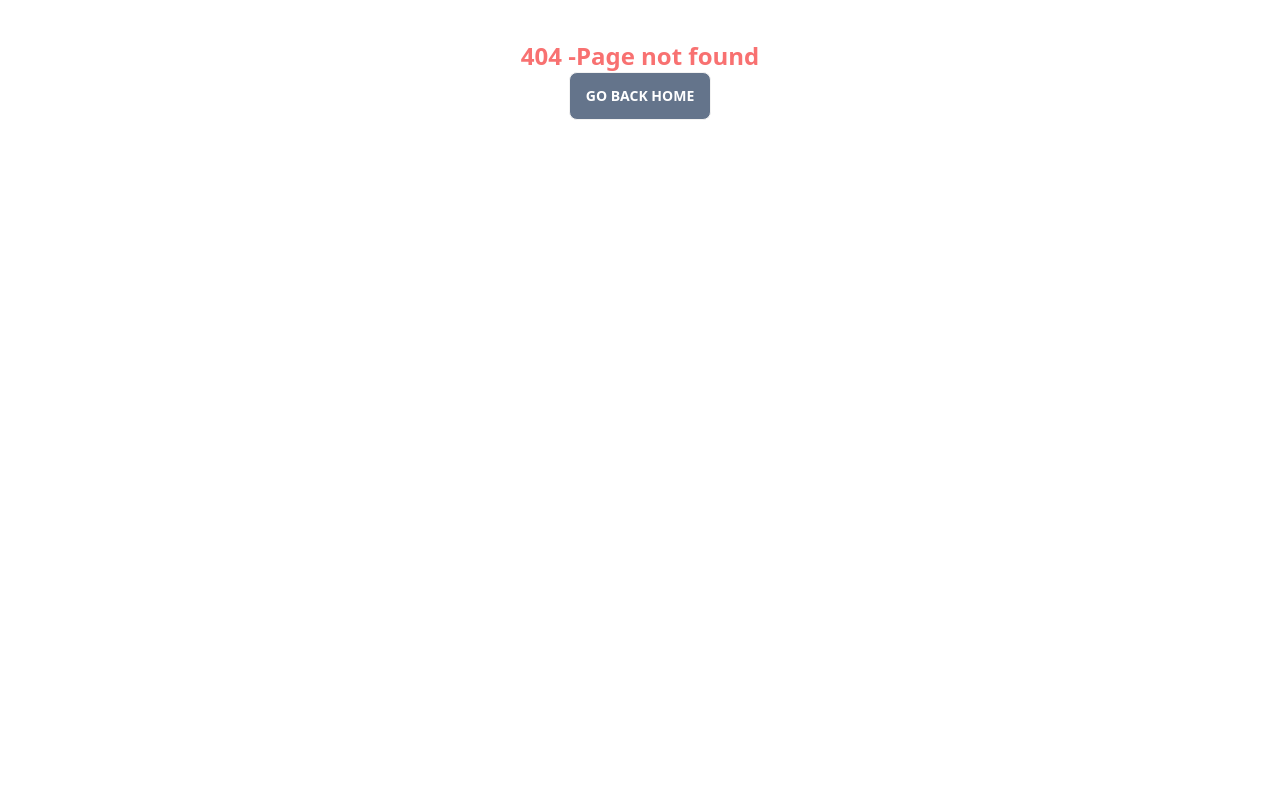
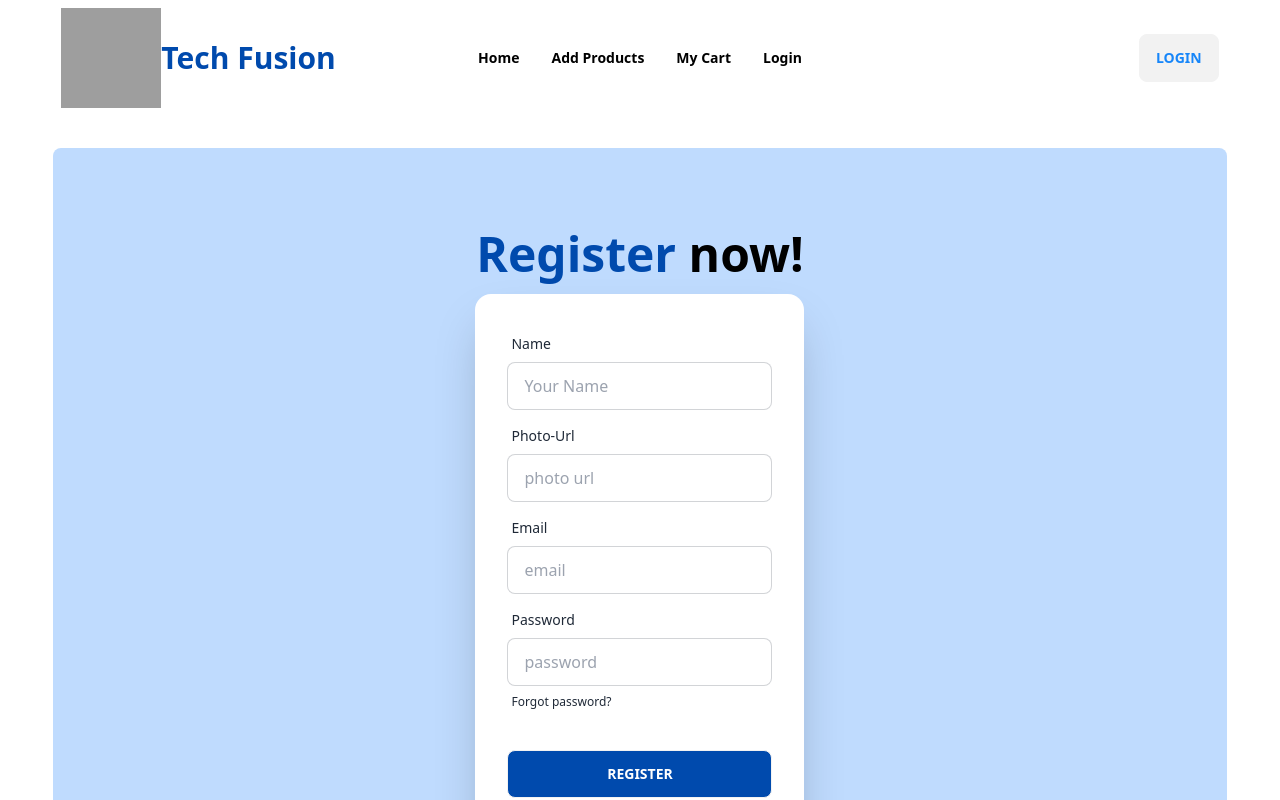
Before and after one commit to diptomahin/brand-shop-client, a React (Vite) app: page /register in a window 1280 px wide. Before the commit this address had no page. Shown: the top 800 px of the page. Built offline with nearby package versions, Linux system fonts and the light colour scheme; grey boxes are pictures that could not be loaded.

Commit message:
completed firebase setup an environment setup

```diff
--- a/package.json
+++ b/package.json
@@ -10,6 +10,7 @@
     "preview": "vite preview"
   },
   "dependencies": {
+    "firebase": "^10.5.0",
     "localforage": "^1.10.0",
     "match-sorter": "^6.3.1",
     "react": "^18.2.0",
--- a/src/Components/Brands/Brands.jsx
+++ b/src/Components/Brands/Brands.jsx
@@ -7,7 +7,7 @@ const Brands = ({brands}) => {
     return (
         <div className=' w-11/12 mx-auto  text-center mt-10'>
             <h1 className='text-3xl  font-bold text-[#004AAD]'>Featured Brands</h1>
-            <div className='grid grid-cols-2 gap-8'>
+            <div className='grid grid-cols-1  md:grid-cols-2 gap-8'>
                 {
                     brands.map(brand => <Brand key={brand.id} brand={brand}></Brand>)
                 }
--- a/src/Components/Choice.jsx
+++ b/src/Components/Choice.jsx
@@ -3,7 +3,7 @@ const Choice = () => {
     return (
         <div className="w-11/12 mx-auto text-center rounded-xl p-10 mt-10 ">
             <h1 className="text-3xl  font-bold ">Why Choose <span className="text-[#004AAD]">Tech fusion</span>?</h1>
-            <div className="grid grid-cols-2 gap-5 mt-8">
+            <div className="grid grid-cols-1 md:grid-cols-2 gap-5 mt-8">
                 <div className="bg-blue-400 rounded-lg p-8 text-white">
                     <p>
                         <span className="text-xl font-semibold"> Diverse Selection</span>: We take pride in our diverse selection of gadgets, ranging from the latest smartphones to cutting-edge smart home devices, wearables, and more.
--- a/src/Components/NavBar.jsx
+++ b/src/Components/NavBar.jsx
@@ -55,7 +55,7 @@ const NavBar = () => {
                 </ul>
             </div>
             <div className={`navbar-end`}>
-                <Link className={'btn text-[#1786F9] hover:text-white hover:bg-[#004AAD]'}>Login</Link>
+                <Link to='/login' className={'btn text-[#1786F9] hover:text-white hover:bg-[#004AAD]'}>Login</Link>
             </div>
         </div>
     );
--- a/src/Pages/Login.jsx
+++ b/src/Pages/Login.jsx
@@ -1,8 +1,38 @@
+import { Link } from "react-router-dom";
 
 const Login = () => {
     return (
-        <div>
-            <h1>login</h1>
+        <div className="hero min-h-screen my-8 w-11/12 mx-auto rounded-lg bg-blue-200">
+            <div className="hero-content flex flex-col ">
+                <div className="text-center lg:text-left">
+                    <h1 className="text-5xl font-bold text-white"><span className="text-[#004AAD]">Login</span> now!</h1>
+                </div>
+                <div className="card flex-shrink-0 w-full max-w-sm shadow-2xl bg-base-100">
+                    <form  className="card-body">
+                        <div className="form-control">
+                            <label className="label">
+                                <span className="label-text">Email</span>
+                            </label>
+                            <input type="email" name="email" placeholder="email" className="input input-bordered" required />
+                        </div>
+                        <div className="form-control">
+                            <label className="label">
+                                <span className="label-text">Password</span>
+                            </label>
+                            <input type="password" name="password" placeholder="password" className="input input-bordered" required />
+                            <label className="label">
+                                <a href="#" className="label-text-alt link link-hover">Forgot password?</a>
+                            </label>
+                        </div>
+                        <div className="form-control mt-6">
+                            <button className="btn mb-2" style={{ backgroundColor: "#004AAD", color: "white" }}>Login</button>
+                            <button  className="btn" style={{ backgroundColor: "#004AAD", color: "white" }}>Login With Google</button>
+                            <p className="mt-5 text-xs">Do not Have an account???<span className="text-[#004AAD]"><Link to='/register'>Register Now!</Link></span></p>
+                        </div>
+                    </form>
+                </div>
+            </div>
+
         </div>
     );
 };
--- /dev/null
+++ b/src/Pages/Register.jsx
@@ -0,0 +1,50 @@
+import { Link } from "react-router-dom";
+
+const Register = () => {
+    return (
+        <div className="hero min-h-screen my-8 w-11/12 mx-auto rounded-lg  bg-blue-200">
+  <div className="hero-content flex flex-col ">
+    <div className="text-center lg:text-left">
+      <h1 className="text-5xl font-bold text-black"><span className="text-[#004AAD]">Register</span> now!</h1>
+    </div>
+    <div className="card flex-shrink-0 w-full max-w-sm shadow-2xl bg-base-100">
+      <form  className="card-body">
+        <div className="form-control">
+          <label className="label">
+            <span className="label-text">Name</span>
+          </label>
+          <input type="text" name="name" placeholder="Your Name" className="input input-bordered" required />
+        </div>
+        <div className="form-control">
+          <label className="label">
+            <span className="label-text">Photo-Url</span>
+          </label>
+          <input type="text" name="photo" placeholder="photo url" className="input input-bordered" required />
+        </div>
+        <div className="form-control">
+          <label className="label">
+            <span className="label-text">Email</span>
+          </label>
+          <input type="email" name="email" placeholder="email" className="input input-bordered" required />
+        </div>
+        <div className="form-control">
+          <label className="label">
+            <span className="label-text">Password</span>
+          </label>
+          <input type="password" name="password" placeholder="password" className="input input-bordered" required />
+          <label className="label">
+            <a href="#" className="label-text-alt link link-hover">Forgot password?</a>
+          </label>
+        </div>
+        <div className="form-control mt-6">
+          <button className="btn" style={{ backgroundColor: "#004AAD", color: "white" }}>Register</button>
+          <p className="mt-5 text-xs">Already have an account???<span className="text-[#004AAD]"><Link to='/login'>Login Now!</Link></span></p>
+        </div>
+      </form>
+    </div>
+  </div>
+</div>
+    );
+};
+
+export default Register;
--- a/src/Routes/Routs.jsx
+++ b/src/Routes/Routs.jsx
@@ -5,6 +5,7 @@ import Home from "../Pages/Home";
 import AddProducts from "../Pages/AddProducts";
 import MyCart from "../Pages/MyCart";
 import Login from "../Pages/Login";
+import Register from "../Pages/Register";
 
 
 const router = createBrowserRouter([
@@ -29,6 +30,10 @@ const router = createBrowserRouter([
         {
             path:"/login",
             element:<Login></Login>,
+        },
+        {
+            path:"/register",
+            element:<Register></Register>,
         }
       ]
     },
--- /dev/null
+++ b/src/firebase/firebase.config.js
@@ -0,0 +1,19 @@
+// Import the functions you need from the SDKs you need
+import { initializeApp } from "firebase/app";
+// TODO: Add SDKs for Firebase products that you want to use
+// https://firebase.google.com/docs/web/setup#available-libraries
+
+// Your web app's Firebase configuration
+const firebaseConfig = {
+  apiKey: import.meta.env.VITE_API_KEY,
+  authDomain: import.meta.env.VITE_AUTH_DOMAIN,
+  projectId: import.meta.envVITE_PROJECT_ID,
+  storageBucket: "brandshop-client-9bd90.appspot.com",
+  messagingSenderId: import.meta.env.VITE_MESSAGING_SENDEE_ID,
+  appId: import.meta.env.VITE_APP_ID
+};
+
+// Initialize Firebase
+const app = initializeApp(firebaseConfig);
+
+export default app;
```
Also changed, not shown: 1 other file (tests, documents, lock files or other folders).
